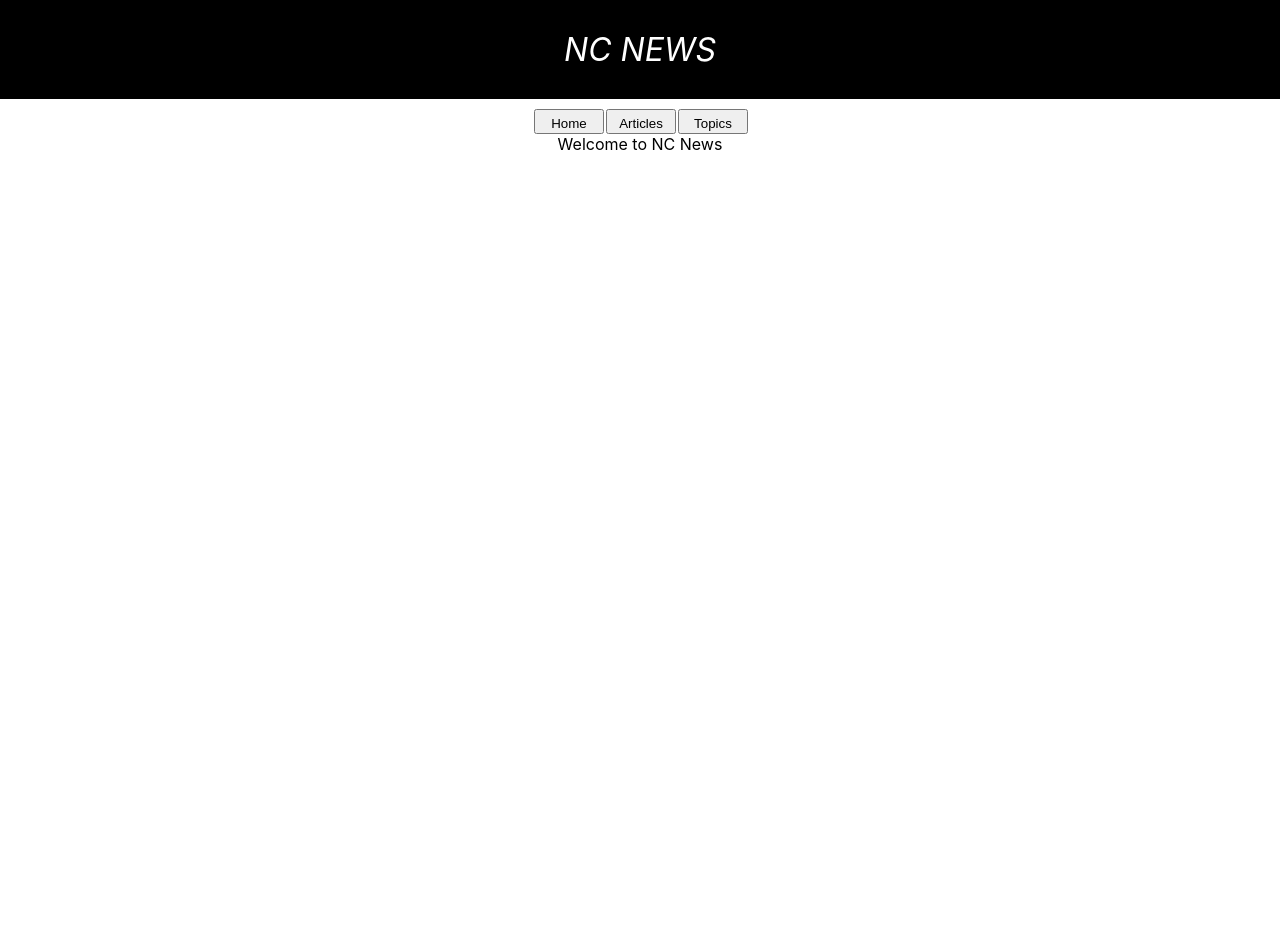
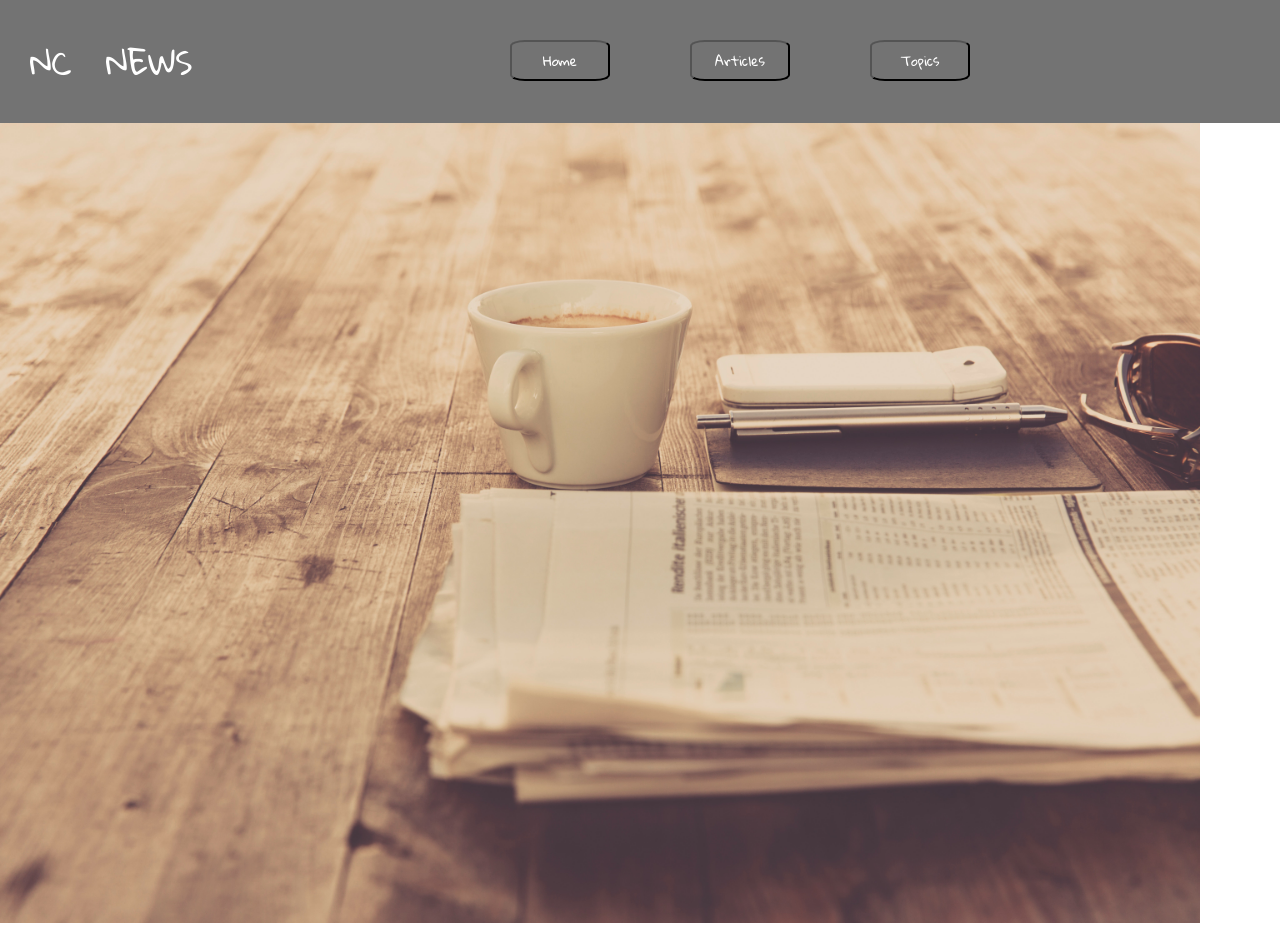
Before and after one commit to mrahman22/nc-news-2020-frontend, a React (Create React App) app in the folder nc-news-frontend/: page / in a window 1280 px wide. Before the commit the page ends 800 px from the top, so only its background shows below. Built offline with nearby package versions, Linux system fonts and the light colour scheme.

Commit message:
adding styling to nc-news

```diff
--- a/nc-news-frontend/public/index.html
+++ b/nc-news-frontend/public/index.html
@@ -3,6 +3,10 @@
   <head>
     <meta charset="utf-8" />
     <link rel="icon" href="%PUBLIC_URL%/favicon.ico" />
+    <link
+      href="https://fonts.googleapis.com/css?family=Gloria+Hallelujah&display=swap"
+      rel="stylesheet"
+    />
     <meta name="viewport" content="width=device-width, initial-scale=1" />
     <meta name="theme-color" content="#000000" />
     <meta
--- a/nc-news-frontend/src/App.css
+++ b/nc-news-frontend/src/App.css
@@ -3,35 +3,57 @@
   padding: 0;
 }
 
-.App {
-  text-align: center;
-  padding: 0;
-  margin: 0;
-}
-
 li {
   list-style-type: none;
+  line-height: 1em;
 }
 
 .main-header {
-  font-style: italic;
+  font-family: "Gloria Hallelujah", cursive;
+  word-spacing: 20px;
   font-weight: 400;
   padding: 30px;
   margin: 0;
   color: white;
-  background: black;
+  background: #737373;
+}
+
+.articles {
+  display: grid;
+  padding: 10px;
+  grid-template-columns: repeat(1);
+  border: 1px solid black;
+  background-color: #ddd;
+  border-radius: 2%;
+}
+
+.navbar {
+  text-align: center;
+  overflow: hidden;
+  position: fixed;
+  top: 0%;
+  width: 100%;
+  margin-left: 100px;
+}
+
+.showcase {
+  height: 100vh;
 }
 
 .btn {
+  font-family: "Gloria Hallelujah", cursive;
   padding: 5px;
-  height: 25px;
-  width: 70px;
-  margin-top: 10px;
-  margin-left: 2px;
+  margin: 40px;
+  background: none;
+  color: white;
+  width: 100px;
+  border-radius: 15%;
 }
 
-.showcase {
-  min-height: 400px;
-  background: no-repeat 0 -400px;
-  text-align: center;
+li {
+  font-family: "Gloria Hallelujah", cursive;
 }
+
+.single {
+  font-family: "Gloria Hallelujah", cursive;
+}
--- a/nc-news-frontend/src/App.js
+++ b/nc-news-frontend/src/App.js
@@ -12,8 +12,10 @@ import GetSingleUser from "./components/GetSingleUser";
 function App() {
   return (
     <div className="App">
-      <Header />
-      <Nav />
+      <span>
+        <Header />
+        <Nav />
+      </span>
       <Router>
         <Home path="/" />
         <Articles path="/articles" />
--- a/nc-news-frontend/src/components/Articles.js
+++ b/nc-news-frontend/src/components/Articles.js
@@ -23,7 +23,7 @@ class Articles extends React.Component {
         <ul>
           {this.state.articles.map(article => {
             return (
-              <li key={article.article_id}>
+              <li className="articles" key={article.article_id}>
                 <Link to={`/articles/${article.article_id}`}>
                   <h5>{article.title}</h5>
                 </Link>
@@ -39,7 +39,6 @@ class Articles extends React.Component {
                 <Link to={`${article.article_id}/comments`}>
                   <p>Comment_Count: {article.comment_count}</p>
                 </Link>
-                <hr />
               </li>
             );
           })}
--- a/nc-news-frontend/src/components/Home.js
+++ b/nc-news-frontend/src/components/Home.js
@@ -3,7 +3,7 @@ import React from "react";
 const Home = () => {
   return (
     <div>
-      <p>Welcome to NC News</p>
+      <img className="showcase" src={require("./news.jpg")} alt="news" />
     </div>
   );
 };
--- a/nc-news-frontend/src/components/SingleArticle.js
+++ b/nc-news-frontend/src/components/SingleArticle.js
@@ -31,7 +31,7 @@ class SingleArticle extends Component {
     const { selectedArticle } = this.state;
     if (this.state.isLoading) return "....Loading";
     return (
-      <div>
+      <div className="single">
         <h2>Title: {selectedArticle.title}</h2>
         <p>Author: {selectedArticle.author}</p>
         <p>Topic: {selectedArticle.topic}</p>
```
Also changed, not shown: nc-news-frontend/src/components/Comments.js (+0 -21 lines), nc-news-frontend/src/components/news.jpg (added).
